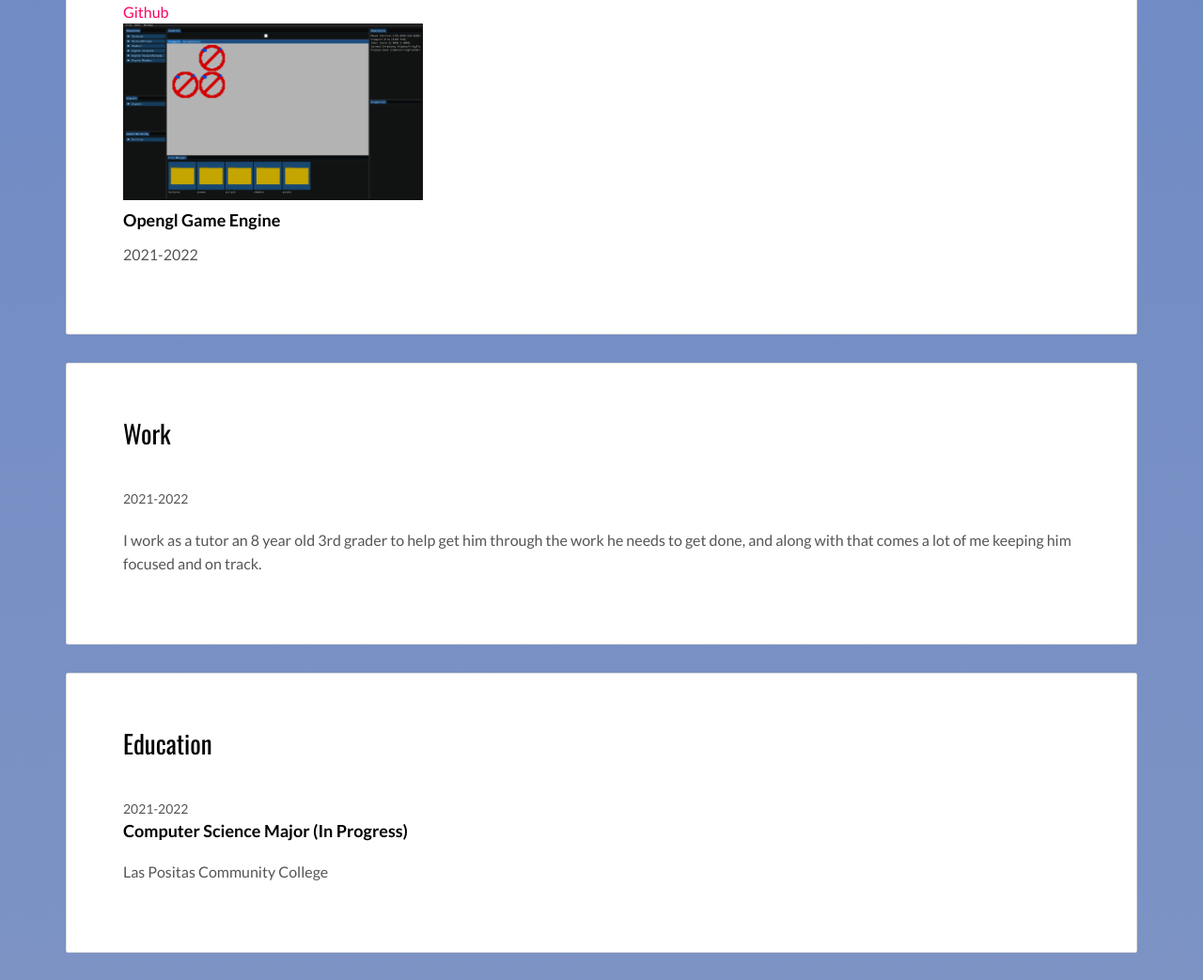
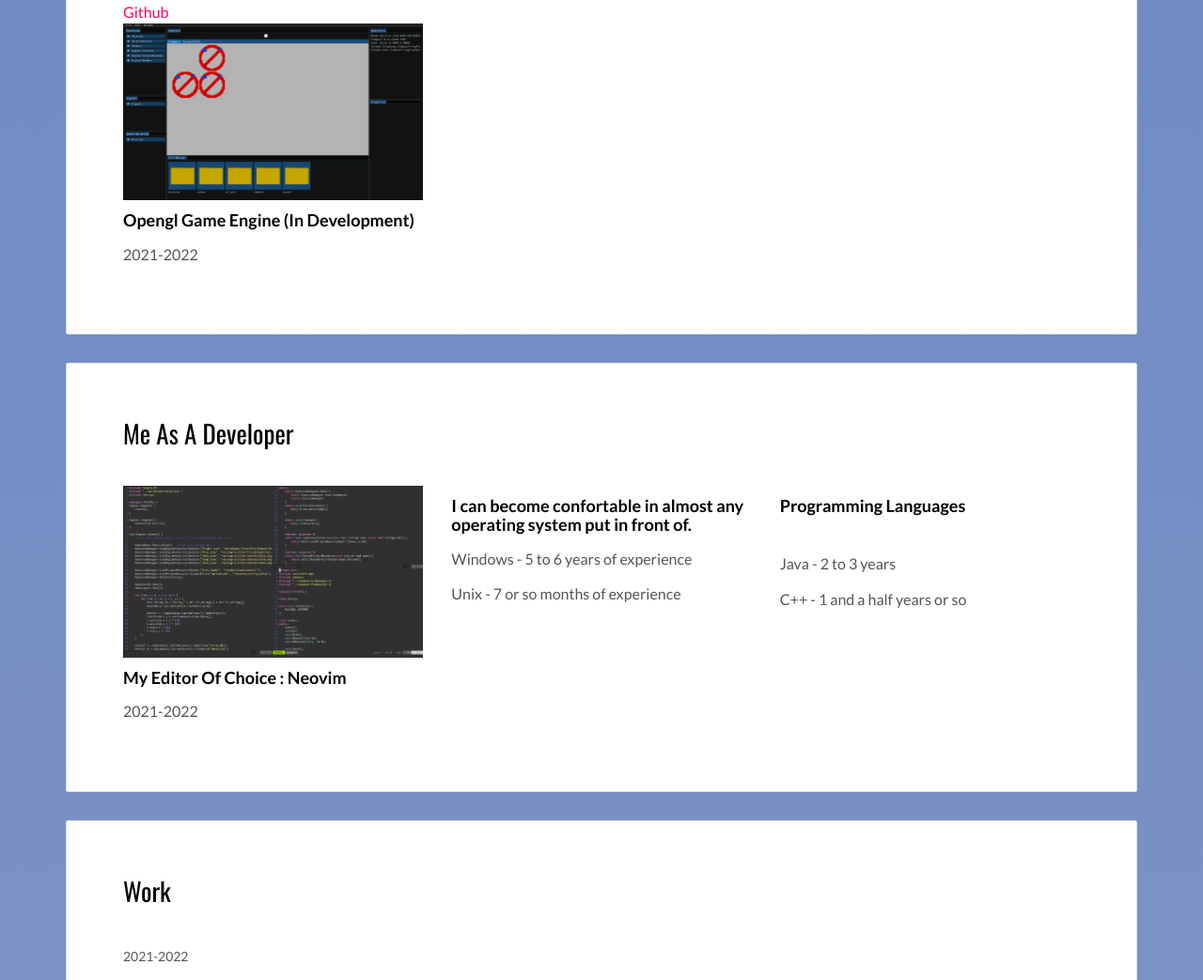
Before and after one commit to rfmineguy/rfmineguy-website, a plain HTML site: page index.html in a window 1280 px wide. Shown: the part 824-1867 px from the top of the page at 94% size. Drawn offline with nearby package versions, Linux system fonts and the light colour scheme.

Commit message:
Added 'Me As a Developer' section

```diff
--- a/index.html
+++ b/index.html
@@ -65,6 +65,9 @@
    <div class="row">
      <div class="col-xs-12">
 
+        <!--
+          MY PROFILE DESCRIPTION
+        -->
         <div class="card">
           <div class="card-block">
             <h2>About me</h2>
@@ -85,6 +88,9 @@
           </div>
         </div>
 
+        <!--
+          MY PROJECTS ON GITHUB
+        -->
         <div class="card">
           <div class="card-block">
             <h2>Projects</h2>
@@ -92,13 +98,42 @@
             <div class="row">
               <div class="col-md-4">
                 <a href="https://github.com/rfmineguy/opengl-engine" target="_blank" rel="noopener noreferrer"><img src="./assets/images/opengl-engine-display.png" class="img-responsive" alt=""></a>
-                <h3 class="h5">Opengl Game Engine</h3>
+                <h3 class="h5">Opengl Game Engine (In Development)</h3>
                 <p>2021-2022</p>
               </div>
             </div>
           </div>
         </div>
 
+        <!--
+          ME AS A DEVELOPER
+        -->
+        <div class="card">
+          <div class="card-block">
+            <h2>Me As A Developer</h2>
+            <div class="row">
+              <div class="col-md-4">
+                <a href="https://github.com/rfmineguy/neovim-config" target="_blank" rel="noopener noreferrer"><img src="./assets/images/nvim_screenshot.png" class="img-responsive" alt=""></a>
+                <h3 class="h5">My Editor Of Choice : Neovim</h3>
+                <p>2021-2022</p>
+              </div>
+              <div class="col-md-4">
+                <h3 class="h5">I can become confortable in almost any operating system put in front of.</h3>
+                <p>   Windows - 5 to 6 years of experience</p>
+                <p>   Unix    - 7 or so months of experience</p>
+              </div>
+              <div class="col-md-4">
+                <h3 class="h5">Programming Languages</h3><br>
+                <p>   Java - 2 to 3 years</p>
+                <p>   C++  - 1 and a half years or so</p>
+              </div>
+            </div>
+          </div>
+        </div>
+
+        <!--
+          MY WORK EXPERIENCE
+        -->
         <div class="card">
           <div class="card-block">
             <h2>Work</h2>
@@ -110,7 +145,9 @@
           </div>
         </div>
 
-
+        <!--
+          MY EDUCATION
+        -->
         <div class="card">
           <div class="card-block">
             <h2>Education</h2>
@@ -151,7 +188,6 @@
             <h2>Projects</h2>
             <div id="carousel-example-generic" class="carousel slide" data-ride="carousel">
 
-
             Wrapper for slides
             <div class="carousel-inner" role="listbox">
               <div class="item active">
@@ -190,6 +226,7 @@
         </div>
         -->
         <!--edit-->
+
         <div class="card">
           <div class="card-block">
             <h2>Social Network</h2>
```
Also changed, not shown: assets/images/nvim_screenshot.png (added).
